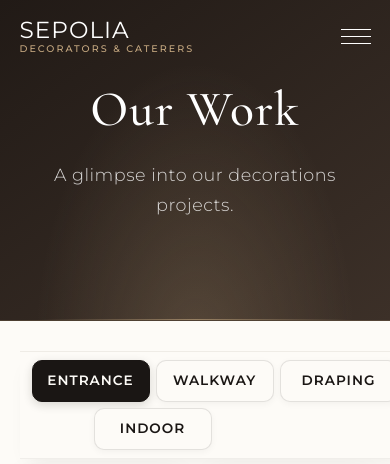
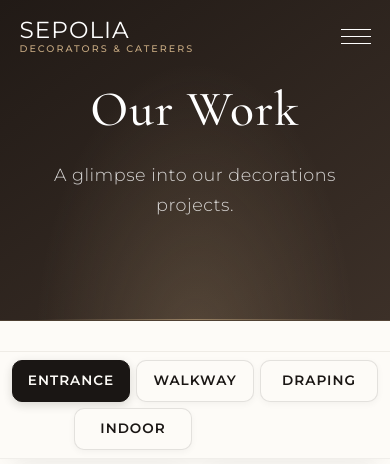
Before and after one commit to sandeepsapolia162-cell/New-decorators, a website: page portfolio.html in a window 390 px wide. Shown: the top 464 px of the page. Drawn offline with nearby package versions, Linux system fonts and the light colour scheme; no server answers; grey boxes are pictures that could not be loaded.

Commit message:
Update portfolio-v2.css

```diff
--- a/css/portfolio-v2.css
+++ b/css/portfolio-v2.css
@@ -1,5 +1,6 @@
 /* Portfolio-only visual layer. Loaded only by portfolio.html. */
-.portfolio-page #sticky-filters{position:sticky!important;top:70px!important;left:50%;z-index:990!important;display:flex;align-items:center;justify-content:center!important;gap:.4rem;flex-wrap:wrap;box-sizing:border-box;width:100vw;max-width:100vw;transform:translateX(-50%);min-height:0!important;margin:0!important;padding:4px 12px!important;background:var(--clr-light)!important;backdrop-filter:none!important;border-top:1px solid rgba(90,70,50,.08);border-bottom:1px solid rgba(90,70,50,.14);box-shadow:0 5px 16px rgba(26,22,20,.055)}
+.portfolio-page section{overflow-x:visible!important}
+.portfolio-page #sticky-filters{position:sticky!important;top:70px!important;left:auto;z-index:990!important;display:flex;align-items:center;justify-content:flex-start!important;gap:.4rem;flex-wrap:wrap;box-sizing:border-box;width:100vw;max-width:100vw;transform:none;min-height:0!important;margin:0 0 0 calc(50% - 50vw)!important;padding:4px max(5%,calc((100% - 1620px)/2))!important;background:var(--clr-light)!important;backdrop-filter:none!important;border-top:1px solid rgba(90,70,50,.08);border-bottom:1px solid rgba(90,70,50,.14);box-shadow:0 5px 16px rgba(26,22,20,.055)}
 .portfolio-page #sticky-filters .filter-btn{display:inline-flex;align-items:center;justify-content:center;min-height:38px;min-width:0;max-width:100%;border:1px solid rgba(60,52,47,.13)!important;border-radius:999px;padding:.4rem .85rem!important;background:var(--clr-light)!important;color:var(--clr-dark)!important;cursor:pointer;white-space:nowrap;line-height:1.2;box-shadow:0 2px 7px rgba(26,22,20,.045)}
 .portfolio-page #sticky-filters .filter-btn.active,.portfolio-page #sticky-filters .filter-btn:hover{background:var(--clr-dark)!important;border-color:var(--clr-dark)!important;color:var(--clr-light)!important}
 .portfolio-page #sticky-filters .filter-btn::after{display:none!important}
@@ -25,7 +26,7 @@
 @media(min-width:1100px){.portfolio-page .portfolio-grid{columns:4;column-gap:22px}.portfolio-page .portfolio-grid>.portfolio-item{margin-bottom:22px}}
 @media(max-width:991px){.portfolio-page #sticky-filters{top:62px!important;justify-content:flex-start!important;padding:4px 12px!important;gap:12px!important}}
 @media(max-width:560px){
-  .portfolio-page #sticky-filters{top:62px!important;left:auto;width:100%;max-width:100%;transform:none;display:grid!important;grid-template-columns:repeat(6,minmax(0,1fr));box-sizing:border-box;gap:6px!important;padding:8px 12px!important;justify-content:stretch!important;justify-items:stretch;flex-wrap:initial!important;overflow-x:hidden!important;overflow-y:visible!important;}
+  .portfolio-page #sticky-filters{top:62px!important;left:auto;width:100vw;max-width:100vw;margin-left:calc(50% - 50vw)!important;transform:none;display:grid!important;grid-template-columns:repeat(6,minmax(0,1fr));box-sizing:border-box;gap:6px!important;padding:8px 12px!important;justify-content:stretch!important;justify-items:stretch;flex-wrap:initial!important;overflow-x:hidden!important;overflow-y:visible!important;}
   .portfolio-page #sticky-filters .filter-btn{grid-column:span 2;width:100%;display:flex;align-items:center;justify-content:center;gap:4px;min-width:0;min-height:42px;padding:6px 3px!important;border-radius:10px;font-size:clamp(.62rem,2.8vw,.72rem);letter-spacing:.025em;line-height:1.1;}
   .portfolio-page #sticky-filters .filter-btn.active{box-shadow:0 3px 10px rgba(26,22,20,.16)}
   .portfolio-page #sticky-filters .filter-count{margin:0;font-size:.66rem;opacity:.72}
```
